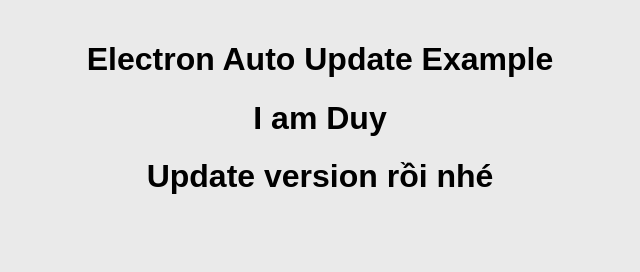
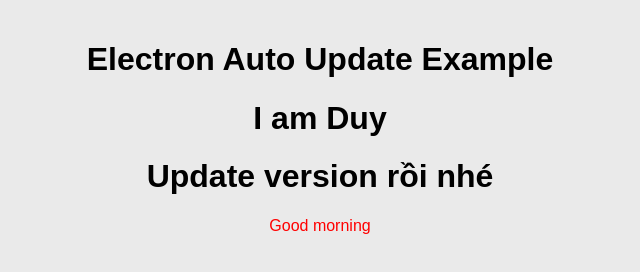
Before and after one commit to anhduy97a6/Electron-auto-update, an Electron app: page index.html in a window 800 px wide. Shown: the whole page, without its empty margins (80-720 px from the left). Drawn offline with Linux system fonts and the light colour scheme; no server answers.

Commit message:
Version 1.0.3 update

```diff
--- a/index.html
+++ b/index.html
@@ -30,6 +30,7 @@
 <p id="version"></p>
 <h1>I am Duy</h1>
 <h1>Update version rồi nhé</h1>
+<div style="color: red">Good morning</div>
 <div id="notification" class="hidden">
     <p id="message"></p>
     <button id="close-button" onClick="closeNotification()">
--- a/package.json
+++ b/package.json
@@ -1,6 +1,6 @@
 {
   "name": "electron-demo-auto-update",
-  "version": "1.0.2",
+  "version": "1.0.3",
   "description": "test auto update",
   "main": "main.js",
   "repository": {
```
